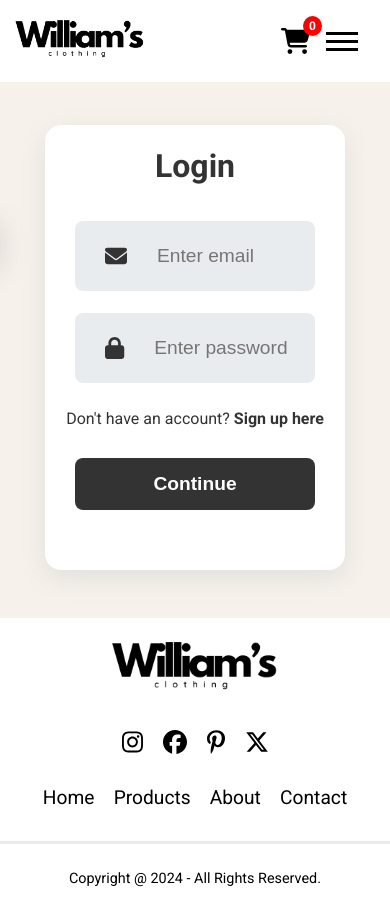
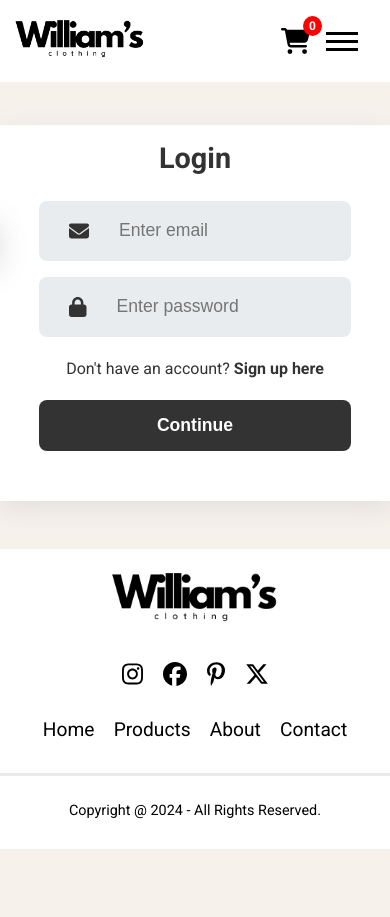
Before and after one commit to WilliamMattsson1/ecom-fullstack, a React (Vite) app in the folder frontend/: page /login in a window 390 px wide. After the commit the page ends 849 px from the top, so only its background shows below. Built offline with nearby package versions, Linux system fonts and the light colour scheme.

Commit message:
Made login box responsive

```diff
--- a/frontend/src/Components/LoginSignupBox/LoginSignupBox.css
+++ b/frontend/src/Components/LoginSignupBox/LoginSignupBox.css
@@ -98,3 +98,53 @@
 .login-signup-btn:hover {
     background-color: #555;
 }
+
+@media (max-width: 900px) {
+    .login-signup-box-container {
+        width: 80%;
+    }
+}
+
+@media (max-width: 500px) {
+    .login-signup-box-container {
+        width: 100%;
+        border-radius: 0;
+    }
+
+    .login-signup-header {
+        margin-top: 1rem;
+    }
+
+    .login-signup-text {
+        font-size: 1.8rem;
+    }
+
+    .login-signup-inputs {
+        margin-top: 1.6rem;
+        gap: 1rem;
+    }
+
+    .login-signup-input {
+        height: 60px;
+    }
+
+    .login-signup-input .login-signup-icon {
+        font-size: 20px;
+    }
+
+    .login-signup-input input {
+        font-size: 1.1rem;
+    }
+
+    .login-signup-change {
+        margin: 1.4rem auto;
+    }
+
+    .login-signup-btn-container {
+        margin: 20px auto;
+    }
+
+    .login-signup-btn {
+        font-size: 1.1rem;
+    }
+}
```
